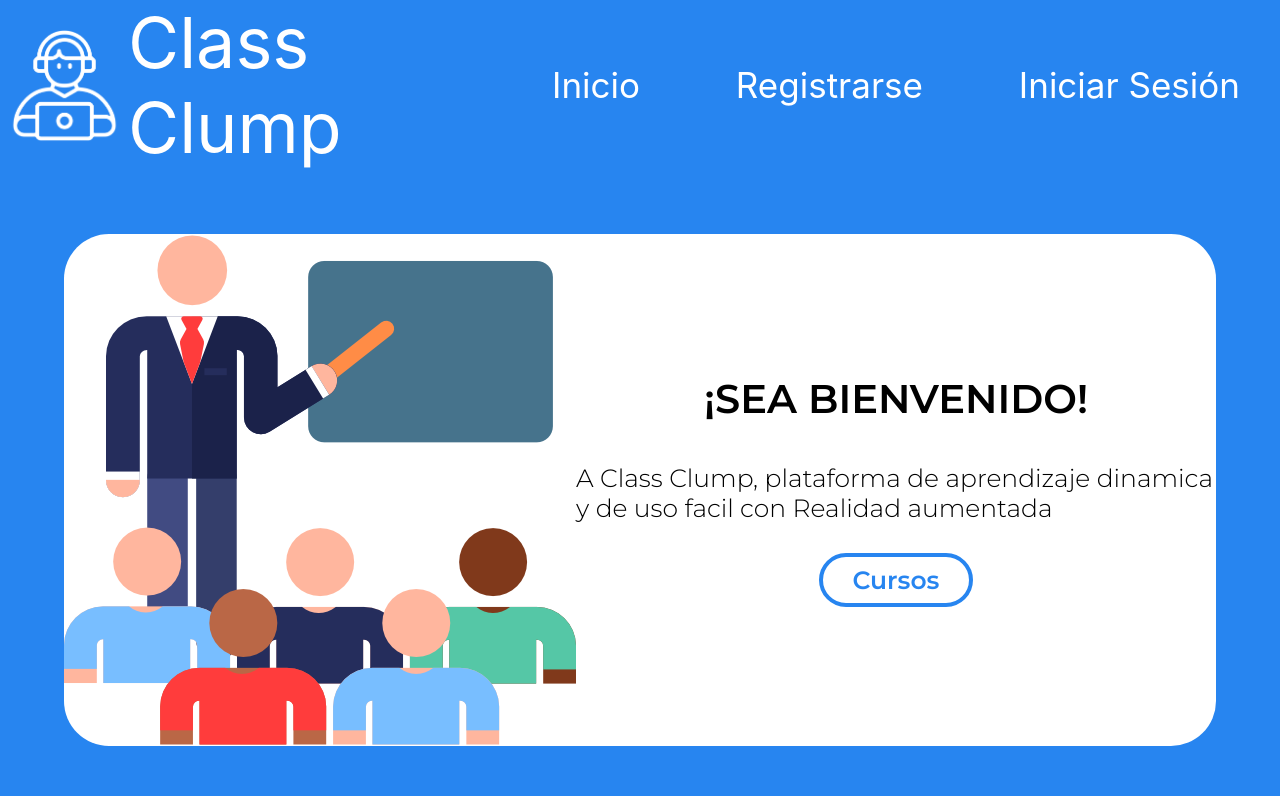
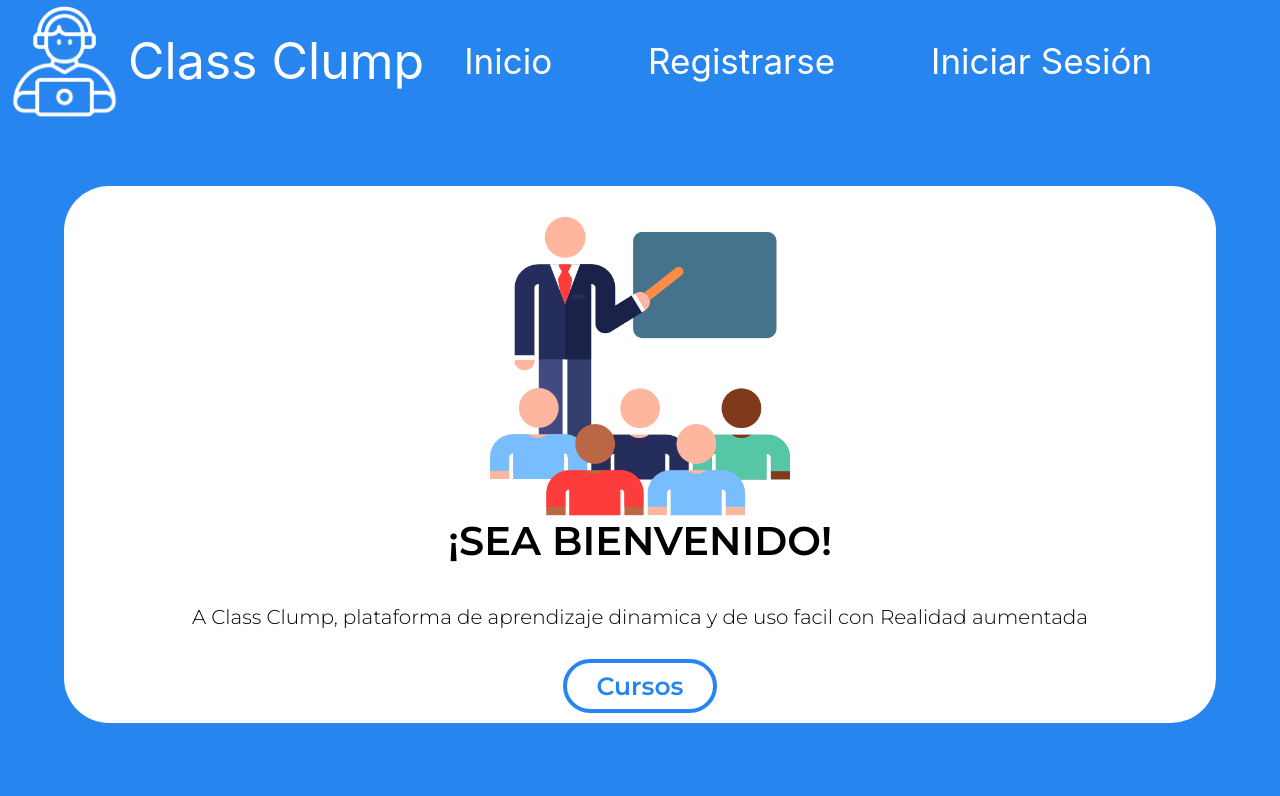
Before and after one commit to HackathonNicaragua2022/Clump, a React (Create React App) app: page / in a window 1280 px wide. Shown: the top 796 px of the page. Built offline with nearby package versions, Linux system fonts and the light colour scheme; no server answers.

Commit message:
Navbar, no funciona

```diff
--- a/public/index.html
+++ b/public/index.html
@@ -6,6 +6,8 @@
   <link rel="icon" href="%PUBLIC_URL%/favicon.ico" />
   <meta name="viewport" content="width=device-width, initial-scale=1" />
   <meta name="theme-color" content="#000000" />
+
+  <script src="https://kit.fontawesome.com/7e5b2d153f.js" crossorigin="anonymous"></script>
   <meta name="description" content="Web site created using create-react-app" />
   <link rel="apple-touch-icon" href="%PUBLIC_URL%/logo192.png" />
   <!--
--- a/src/components/HomePage/Home.css
+++ b/src/components/HomePage/Home.css
@@ -1,4 +1,5 @@
 @import url('https://fonts.googleapis.com/css2?family=Montserrat:wght@300;600&display=swap');
+
 .home {
     width: 100%;
     display: flex;
@@ -129,83 +130,80 @@ li {
 /*Responsive Homepage*/
 
 /*Inicio responsive*/
-@media (max-width: 800px) {
-    .inicio
-    {
+@media (max-width: 1400px) {
+    .inicio {
         flex-direction: column;
     }
-    .inicio img
-    {
+
+    .inicio img {
         margin-top: 30px;
         width: 300px;
     }
-    .inicio p
-    {
+
+    .inicio p {
         font-size: 25px;
         padding-bottom: 30px;
         text-align: center;
         font-size: 20px;
     }
-    .inicio a
-    {
+
+    .inicio a {
         margin-bottom: 10px;
     }
-    .func h2
-    {
+
+    .func h2 {
         text-align: center;
         font-size: 25px;
         padding-top: 10px;
     }
-    .desc
-    {
+
+    .desc {
         padding-left: 30px;
         padding-top: 10px;
         flex-direction: column;
     }
-    .desc p
-    {
+
+    .desc p {
         padding-bottom: 20px;
         text-align: center;
 
     }
-    .card-desc img
-    {
+
+    .card-desc img {
         width: 180px;
     }
-    .card-desc p
-    {
+
+    .card-desc p {
         padding: 9px 4px;
         padding-bottom: 20px;
     }
 
     /*usos responsive*/
-    .usos
-    {
+    .usos {
         margin-top: 50px;
         display: flex;
         width: 100%;
         flex-direction: column;
     }
-    .usos h2
-    {
+
+    .usos h2 {
         text-align: center;
         font-size: 40px;
     }
-    .uso
-    {
+
+    .uso {
         flex-direction: column;
         text-align: center;
     }
-    .uso img
-    {
+
+    .uso img {
         display: none;
     }
 
 }
-@media (max-width: 750px)
-{
-    .inicio h2
-    {
+
+@media (max-width: 750px) {
+    .inicio h2 {
         padding-top: 10px;
         text-align: center;
         padding: 10px 10px;
--- a/src/components/Navbar/Navbar.css
+++ b/src/components/Navbar/Navbar.css
@@ -1,7 +1,6 @@
 nav {
     display: flex;
     flex-flow: row wrap;
-    justify-content: center;
     align-items: center;
     background-color: var(--clump-1-3);
     color: var(--clump-on-primary);
@@ -14,7 +13,7 @@ nav .logo {
     justify-content: center;
 }
 
-nav .logo img {
+nav .logo .img-logo {
     width: 115px;
     height: 115px;
 }
@@ -25,11 +24,11 @@ nav .branding {
     justify-content: center;
 }
 
-nav .branding .brand-name {
-    font-size: 70px;
+nav p {
+    font-size: 50px;
 }
 
-nav ul {
+.classul {
     width: 60%;
     display: flex;
     flex-flow: row wrap;
@@ -37,12 +36,33 @@ nav ul {
     list-style: none;
 }
 
-nav ul li {
+nav .classul li {
     cursor: pointer;
     font-size: 35px;
 }
 
-nav ul a {
+nav .classul a {
     color: white;
     text-decoration: none;
 }
+
+.nav-toggle {
+    display: none;
+}
+
+.nav-active {
+    color: white;
+    background: none;
+    border: none;
+    font-size: 30px;
+    padding: 0 20px;
+    line-height: 60px;
+    display: block;
+    float: left;
+    justify-content: start;
+    align-items: start;
+}
+
+.classul-close {
+    display: none;
+}
--- a/src/components/Navbar/Navbar.jsx
+++ b/src/components/Navbar/Navbar.jsx
@@ -1,23 +1,56 @@
 import './Navbar.css';
 import Logo from './logo.png';
 import { Link } from 'react-router-dom';
+import menu from './menu.png';
+
+import useWindowDimensions from "../../hooks/WindowDimensions";
+import { useState } from 'react';
 
 const Navbar = () => {
+    let classnav = {
+        navbar_logo: 'img-logo',
+        navbar_menu: 'nav-toggle',
+        navbar_name: 'branding',
+        navbar_list: 'classul'
+    }
+
+
+    const { windowWidth } = useWindowDimensions();
+    if (windowWidth < 900) {
+        classnav.navbar_menu = 'nav-active';
+        classnav.navbar_list = 'classul-close';
+        classnav.navbar_logo = 'classul-close';
+        classnav.navbar_name = 'classul-close';
+    }
+    const changeclass = () => {
+        if (classnav.navbar_menu === 'nav-active') {
+            console.log('active');
+            classnav.navbar_menu = 'nav-toggle';
+        }
+        else if (classnav.navbar_menu === 'nav-toggle') {
+            console.log(classnav.navbar_list);
+            classnav.navbar_menu = 'nav-active';
+            classnav.navbar_list = 'classul';
+        }
+    }
     return <nav>
         <div className="logo">
-            <img src={Logo} />
+            <img src={Logo} className={classnav.navbar_logo} alt='Logo' />
         </div>
-        <div className="branding">
+        <button className={classnav.navbar_menu} aria-label="Abrir menú" onClick={changeclass}>
+            <i className="fas fa-bars"></i>
+        </button>
+        <div className={classnav.navbar_logo}>
             <p className="brand-name">
                 Class Clump
             </p>
         </div>
-        <ul>
+        <ul className={classnav.navbar_list}>
             <Link to='/'><li>Inicio</li></Link>
             <Link to='/register'><li>Registrarse</li></Link>
             <Link to='/login'><li>Iniciar Sesión</li></Link>
         </ul>
-    </nav>;
+    </nav >;
 };
 
 export default Navbar;
```
Also changed, not shown: src/components/Navbar/menu.png (added).
